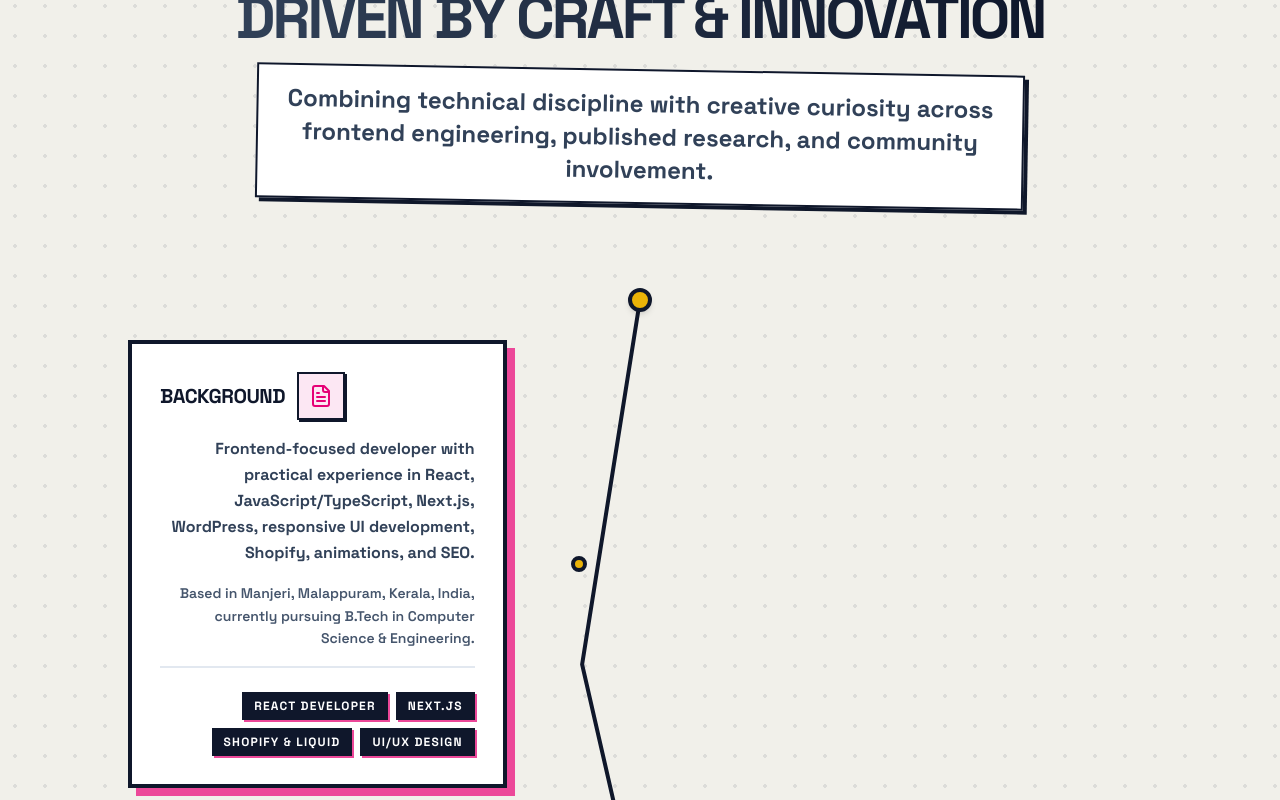
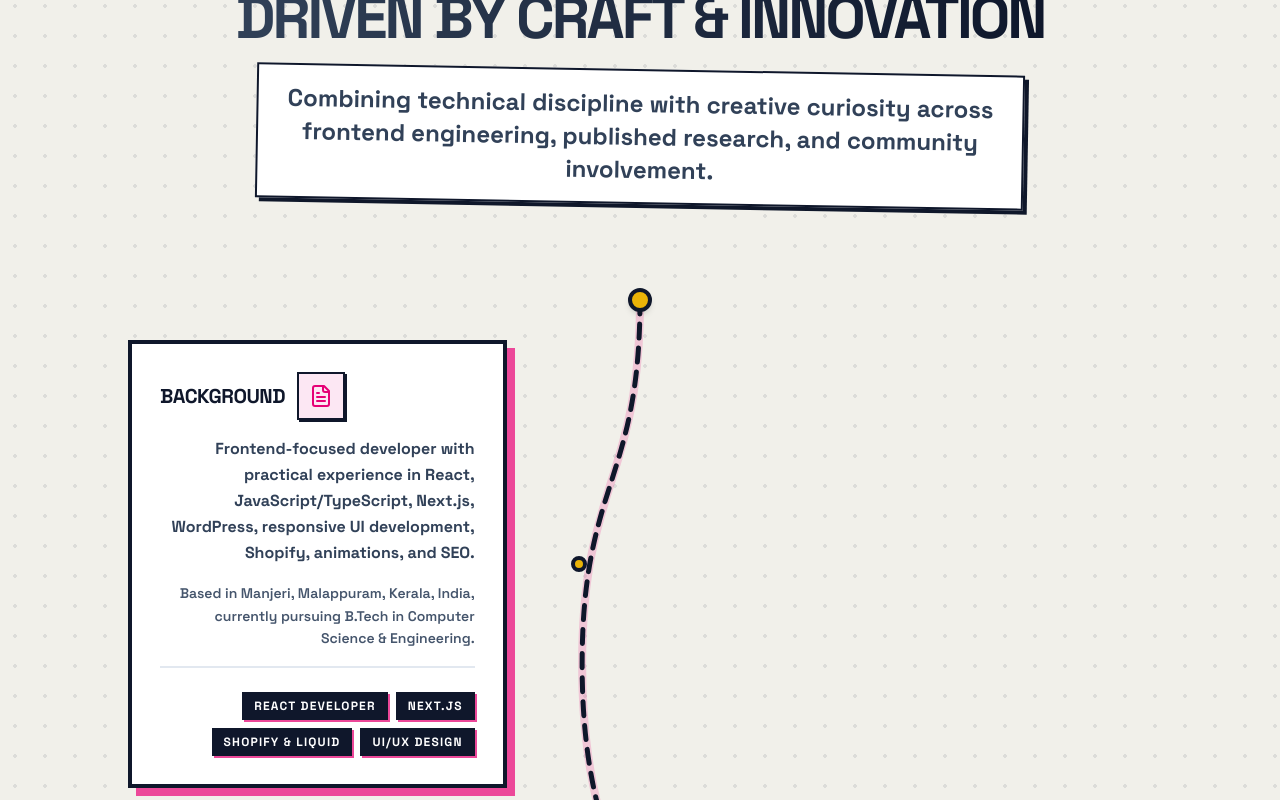
Before and after one commit to MohammedHaneenPM/PortfolioNew, a Next.js app: page / in a window 1280 px wide. Shown: the part 1788-2588 px from the top of the page. Built offline with nearby package versions, Linux system fonts and the light colour scheme; no server answers; the database is empty.

Commit message:
feat: update timeline connector to curved striped dashed pathway with neon glow

```diff
--- a/src/components/AboutSection.tsx
+++ b/src/components/AboutSection.tsx
@@ -71,14 +71,19 @@ export const AboutSection: React.FC<AboutSectionProps> = ({
 
       const startX = timelineRef.current.offsetWidth / 2;
       const startY = 0;
+      const endY = timelineRef.current.offsetHeight;
 
-      // 1. Generate the zig-zag SVG path connecting the nodes
-      // To match the reference, we use a solid line that connects the nodes.
-      let d = `M ${startX} ${startY}`;
-      nodeCoords.forEach((coord) => {
-        d += ` L ${coord.x} ${coord.y}`;
-      });
-      d += ` L ${startX} ${timelineRef.current.offsetHeight}`;
+      // 1. Generate smooth curved (bezier) pathway connecting the nodes
+      const allPoints = [{ x: startX, y: startY }, ...nodeCoords, { x: startX, y: endY }];
+
+      let d = `M ${allPoints[0].x} ${allPoints[0].y}`;
+      for (let i = 0; i < allPoints.length - 1; i++) {
+        const p0 = allPoints[i];
+        const p1 = allPoints[i + 1];
+        const midY = (p0.y + p1.y) / 2;
+        // Cubic bezier using S-curve smoothing between timeline nodes
+        d += ` C ${p0.x} ${midY}, ${p1.x} ${midY}, ${p1.x} ${p1.y}`;
+      }
       setPathData(d);
 
       // 2. Kill old scroll triggers before recreating
@@ -175,13 +180,25 @@ export const AboutSection: React.FC<AboutSectionProps> = ({
         {/* Timeline Container */}
         <div className="relative max-w-5xl mx-auto" ref={timelineRef}>
 
-          {/* Dynamic SVG Path Background */}
+          {/* Dynamic SVG Path Background: Curved & Striped / Dashed */}
           <svg className="absolute top-0 left-0 w-full h-full pointer-events-none z-0">
+            {/* Soft background shadow glow for contrast */}
+            <path
+              d={pathData}
+              fill="none"
+              stroke="#ec4899"
+              strokeWidth="8"
+              strokeOpacity="0.25"
+              strokeLinecap="round"
+            />
+            {/* Main striped / dashed curved path */}
             <path
               d={pathData}
               fill="none"
               stroke="#0f172a"
-              strokeWidth="4"
+              strokeWidth="5"
+              strokeDasharray="14 10"
+              strokeLinecap="round"
               className="transition-all duration-300"
             />
           </svg>
```
